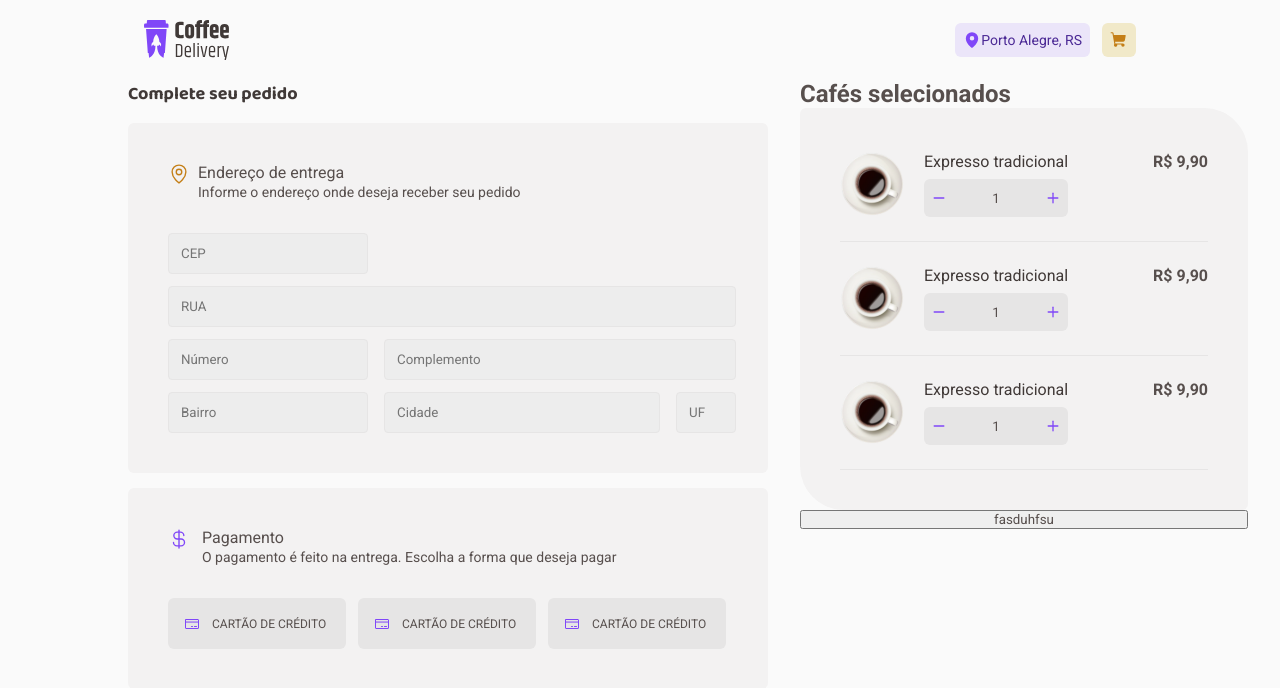
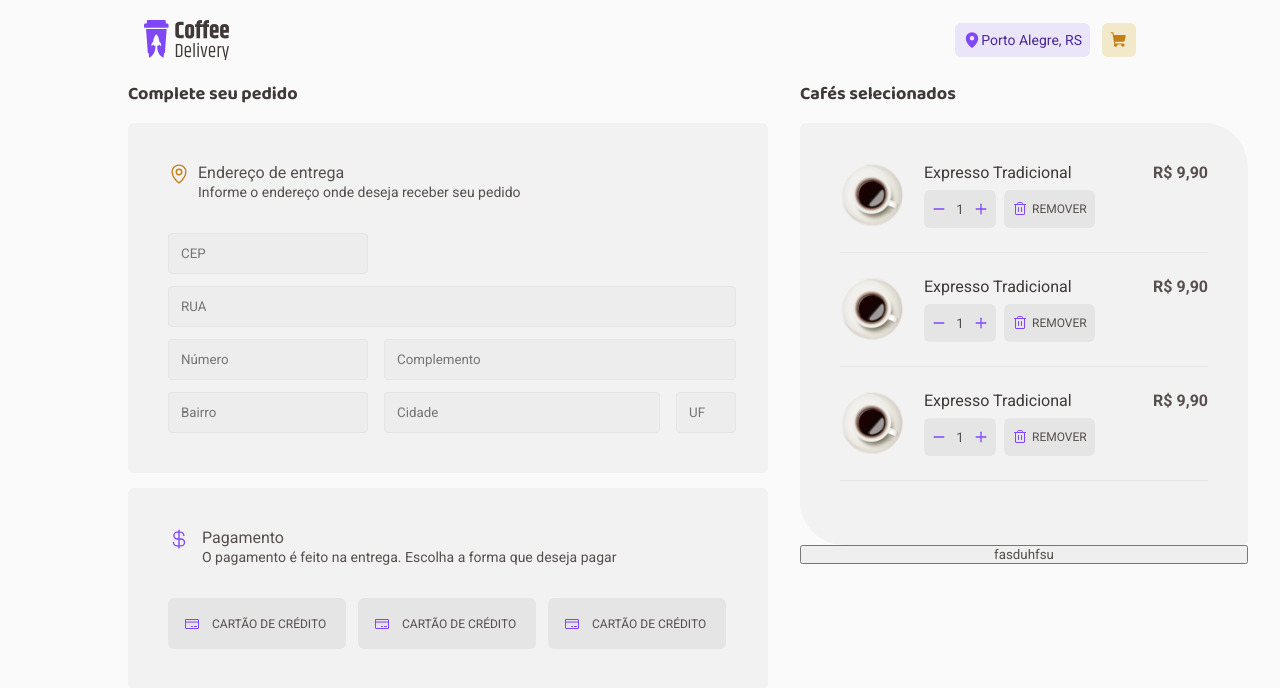
Before and after one commit to MayconSlv/Coffee-Delivery, a React (Vite) app: page /Checkout in a window 1280 px wide. Shown: the top 688 px of the page. Built offline with nearby package versions, Linux system fonts and the light colour scheme.

Commit message:
coffeeCartCard component style

```diff
--- /dev/null
+++ b/src/pages/Checkout/components/CoffeCartCard/index.tsx
@@ -0,0 +1,35 @@
+/* eslint-disable jsx-a11y/alt-text */
+import {
+  CardActions,
+  CardDetails,
+  CoffeeCardInfo,
+  CoffeeCartCardContainer,
+  RemoveButton,
+} from './styles'
+import cafe from '../../../../../public/coffees/Type=Americano.svg'
+import { QuantityInput } from '../../../../components/QuantityInput'
+import { Trash } from 'phosphor-react'
+
+export function CoffeeCartCard() {
+  return (
+    <CoffeeCartCardContainer>
+      <CoffeeCardInfo>
+        <div className='info'>
+          <img src={cafe} />
+          <CardDetails>
+            <p>Expresso Tradicional</p>
+            <CardActions>
+              <QuantityInput />
+              <RemoveButton>
+                <Trash size={16} />
+                REMOVER
+              </RemoveButton>
+            </CardActions>
+          </CardDetails>
+        </div>
+
+        <span>R$ 9,90</span>
+      </CoffeeCardInfo>
+    </CoffeeCartCardContainer>
+  )
+}
--- /dev/null
+++ b/src/pages/Checkout/components/CoffeCartCard/styles.ts
@@ -0,0 +1,58 @@
+import styled from 'styled-components'
+
+export const CoffeeCartCardContainer = styled.div`
+  img {
+    width: 6.4rem;
+    height: 6.4rem;
+  }
+
+  span {
+    font-weight: 700;
+    color: ${({ theme }) => theme.colors['base-text']};
+  }
+`
+
+export const CoffeeCardInfo = styled.div`
+  display: flex;
+  justify-content: space-between;
+  width: 100%;
+  padding-bottom: 2.4rem;
+  margin-bottom: 2.4rem;
+  border-bottom: 1px solid ${({ theme }) => theme.colors['base-button']};
+
+  > div {
+    display: flex;
+    gap: 20px;
+  }
+`
+
+export const CardDetails = styled.div`
+  display: flex;
+  flex-direction: column;
+  gap: 8px;
+
+  p {
+    color: ${({ theme }) => theme.colors['base-subtitle']};
+  }
+`
+
+export const CardActions = styled.div`
+  display: flex;
+  gap: 8px;
+`
+
+export const RemoveButton = styled.button`
+  border: none;
+  border-radius: 6px;
+  background: ${({ theme }) => theme.colors['base-button']};
+  padding: 0 8px;
+  display: flex;
+  align-items: center;
+  gap: 4px;
+  font-size: 1.2rem;
+  color: ${({ theme }) => theme.colors['base-text']};
+
+  svg {
+    color: ${({ theme }) => theme.colors['base-purple']};
+  }
+`
--- a/src/pages/Checkout/components/CoffeesCarts/CoffeCartCard/index.tsx
+++ /dev/null
@@ -1,24 +0,0 @@
-/* eslint-disable jsx-a11y/alt-text */
-import { CoffeeCartCardContainer } from './styles'
-import cafe from '../../../../../../public/coffees/Type=Americano.svg'
-import { QuantityInput } from '../../../../../components/QuantityInput'
-
-export function CoffeeCartCard() {
-  return (
-    <CoffeeCartCardContainer>
-      <div className='coffee-selected'>
-        <div className='info'>
-          <img src={cafe} />
-          <div className='details'>
-            <p>Expresso tradicional</p>
-            <div className='icons'>
-              <QuantityInput />
-            </div>
-          </div>
-        </div>
-
-        <span>R$ 9,90</span>
-      </div>
-    </CoffeeCartCardContainer>
-  )
-}
--- a/src/pages/Checkout/components/CoffeesCarts/CoffeCartCard/styles.ts
+++ /dev/null
@@ -1,43 +0,0 @@
-import styled from 'styled-components'
-
-export const CoffeeCartCardContainer = styled.div`
-  display: flex;
-  border-bottom: 1px solid ${({ theme }) => theme.colors['base-button']};
-
-  img {
-    width: 6.4rem;
-    height: 6.4rem;
-  }
-
-  span {
-    font-weight: 700;
-    color: ${({ theme }) => theme.colors['base-text']};
-  }
-  .coffee-selected {
-    display: flex;
-    justify-content: space-between;
-    width: 100%;
-    margin-bottom: 2.4rem;
-    margin-top: 2.4rem;
-  }
-
-  .info {
-    display: flex;
-    gap: 20px;
-  }
-
-  .details {
-    display: flex;
-    flex-direction: column;
-    gap: 8px;
-
-    p {
-      color: ${({ theme }) => theme.colors['base-subtitle']};
-    }
-  }
-
-  .icons {
-    display: flex;
-    gap: 8px;
-  }
-`
--- a/src/pages/Checkout/components/CoffeesCarts/index.tsx
+++ b/src/pages/Checkout/components/CoffeesCarts/index.tsx
@@ -1,4 +1,4 @@
-import { CoffeeCartCard } from './CoffeCartCard'
+import { CoffeeCartCard } from '../CoffeCartCard'
 import { CoffeeCartContainer, SelectedCoffees } from './sytles'
 
 export function CoffeeCart() {
--- a/src/pages/Checkout/components/CoffeesCarts/sytles.ts
+++ b/src/pages/Checkout/components/CoffeesCarts/sytles.ts
@@ -1,13 +1,20 @@
 import styled from 'styled-components'
+import { BaseCard } from '../../style'
 
 export const CoffeeCartContainer = styled.div`
   display: flex;
   flex-direction: column;
+
+  h2 {
+    font-family: 'Baloo 2';
+    font-size: 1.8rem;
+    font-weight: 700;
+    color: ${({ theme }) => theme.colors['base-subtitle']};
+    margin-bottom: 1.5rem;
+  }
 `
 
-export const SelectedCoffees = styled.div`
-  background: ${({ theme }) => theme.colors['base-card']};
+export const SelectedCoffees = styled(BaseCard)`
   border-radius: 6px 44px;
   width: 44.8rem;
-  padding: 20px 40px 40px;
 `
```
